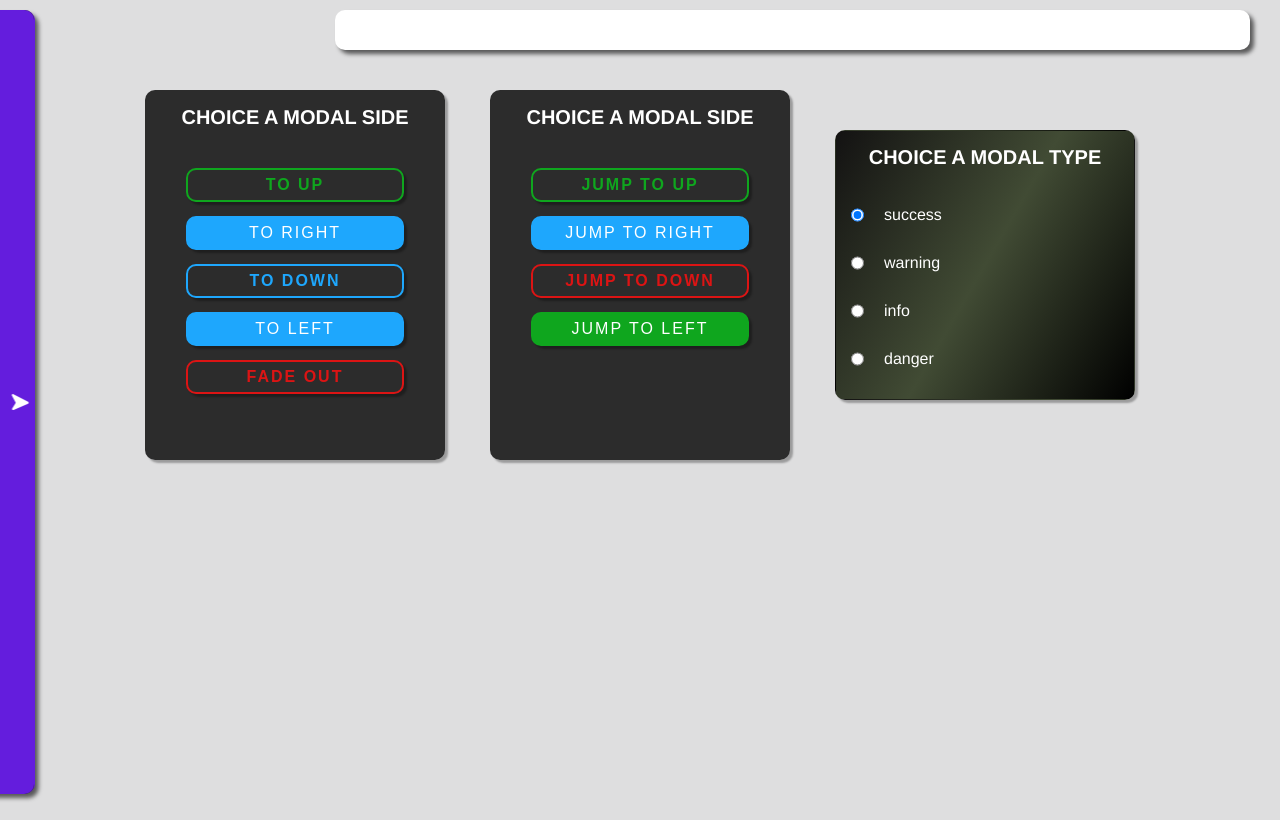
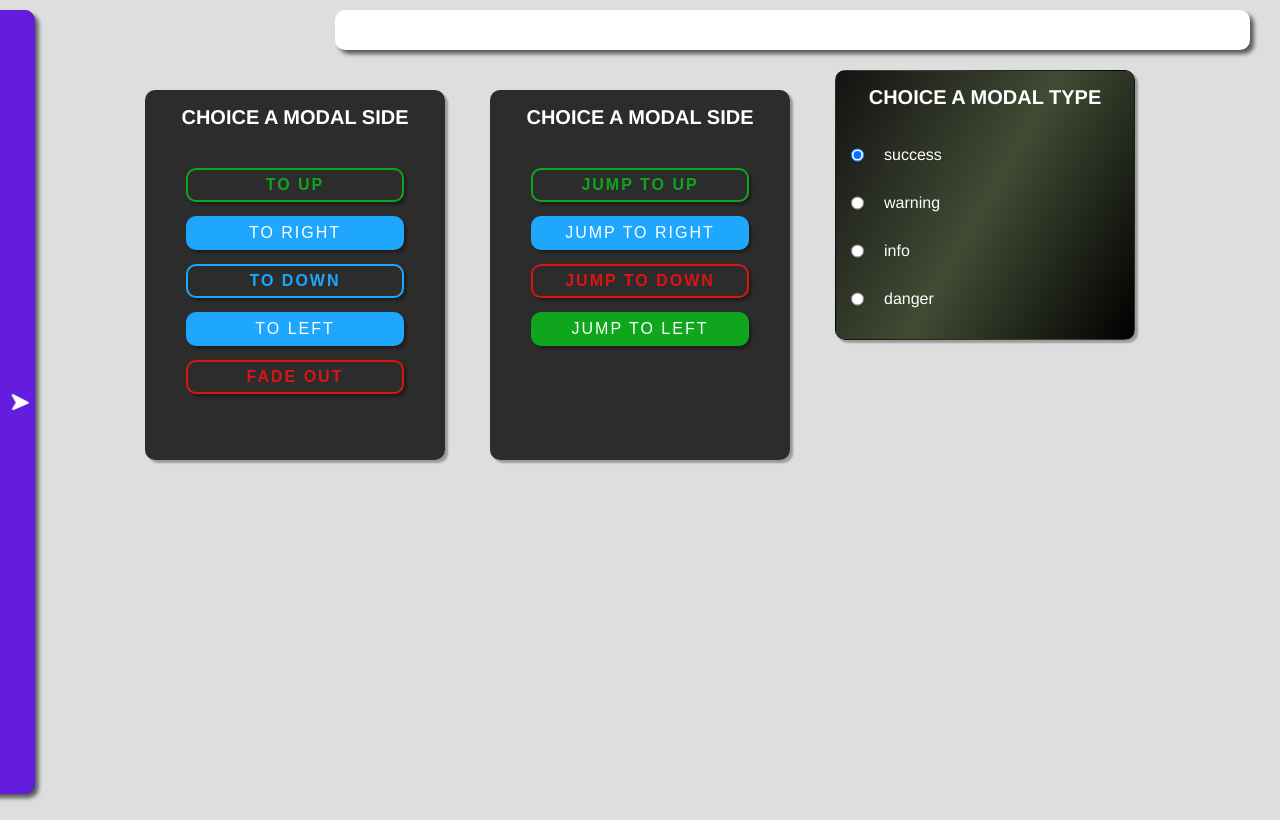
Before and after one commit to dialmonsalve/dialui-components, a React (Vite) app: page /modal in a window 1280 px wide. Built offline with nearby package versions, Linux system fonts and the light colour scheme.

Commit message:
Create a building component

```diff
--- a/src/pages/Modals.tsx
+++ b/src/pages/Modals.tsx
@@ -69,7 +69,7 @@ export const Modals = () => {
           middleBg='#414b34'
           finalBg='#000000'
           degrees={120}
-          margin="4rem 0 0 0"
+          margin="-2rem 0 0 0"
         >
           <CardHead >
             <h3 className="title-card" >Choice a Modal type</h3>
```
